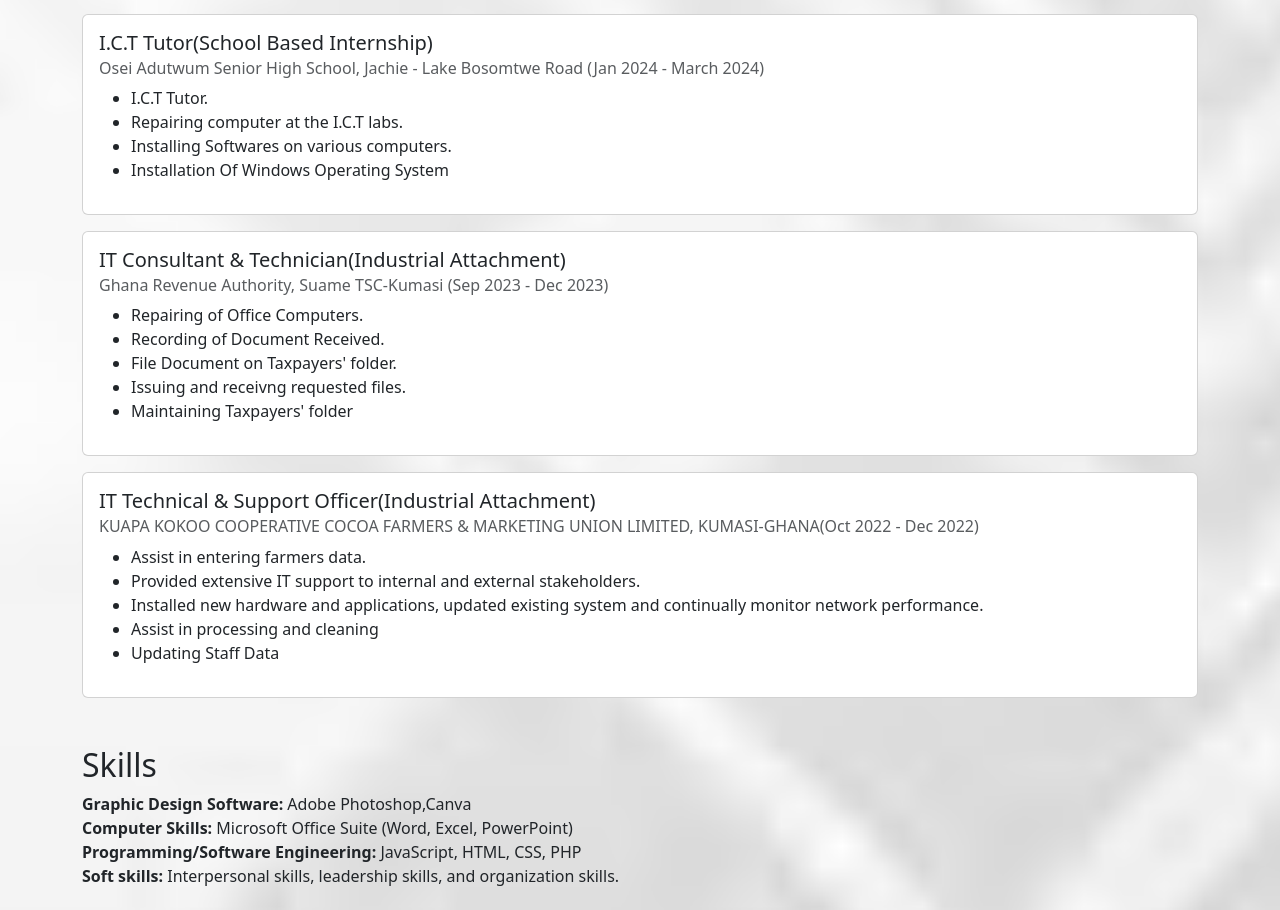
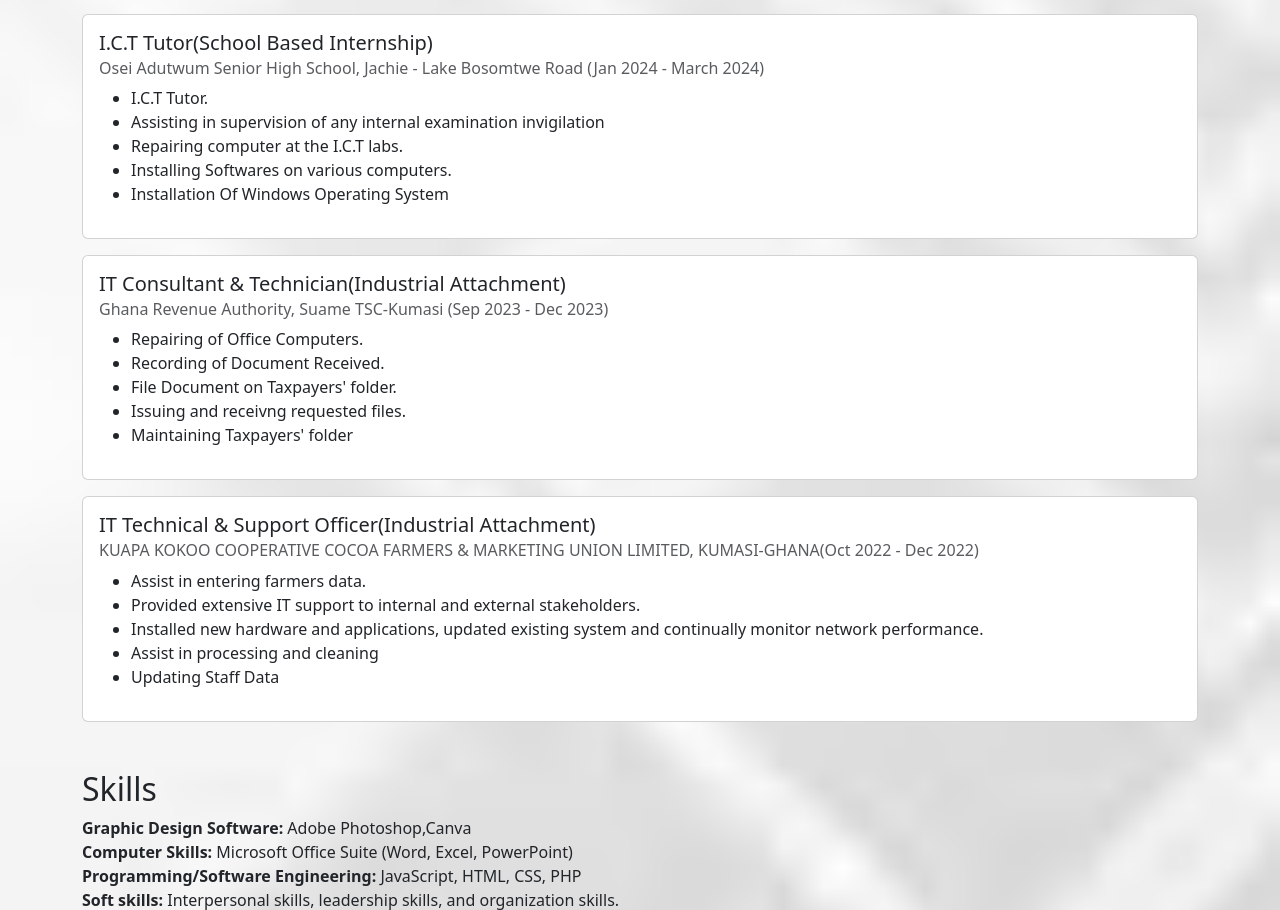
Before and after one commit to emmanuelotengantwi/personal-portfolio, a plain HTML site: page index.html in a window 1280 px wide. Shown: the part 1664-2574 px from the top of the page. Drawn offline with nearby package versions, Linux system fonts and the light colour scheme.

Commit message:
updates on experiences

```diff
--- a/index.html
+++ b/index.html
@@ -93,6 +93,7 @@
                                             <h6 class="card-subtitle mb-2 text-muted">Osei Adutwum Senior High School, Jachie - Lake Bosomtwe Road (Jan 2024 - March 2024)</h6>
                                             <ul>
                                                 <li>I.C.T Tutor. </li>
+                                                <li>Assisting in supervision of any internal examination invigilation</li>
                                                 <li>Repairing computer at the I.C.T labs.</li>
                                                 <li>Installing Softwares on various computers.</li>
                                                 <li>Installation Of Windows Operating System</li>
```
